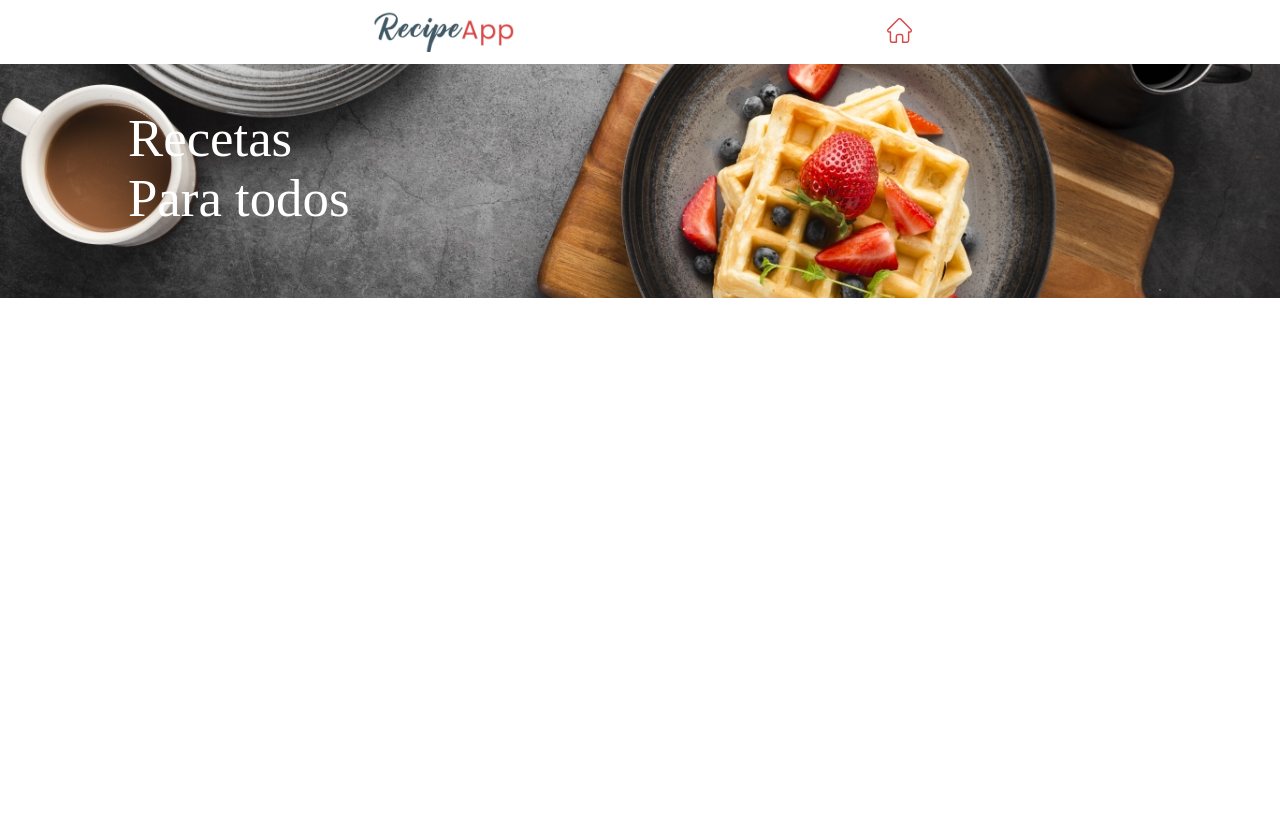
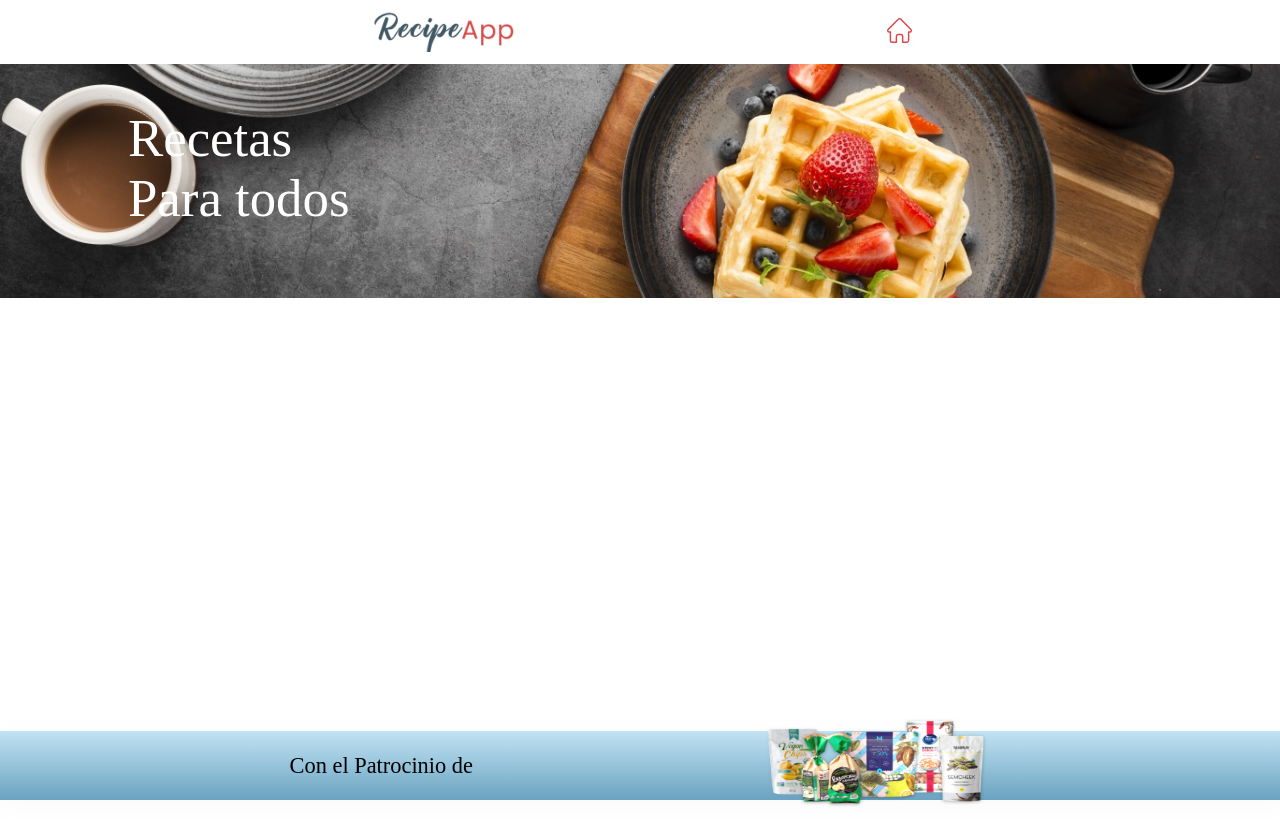
Before and after one commit to Juanpabedoyav/RecipeApp, a React (Create React App) app: page / in a window 1280 px wide. Built offline with nearby package versions, Linux system fonts and the light colour scheme; no server answers.

Commit message:
add: footer and partner image

```diff
--- /dev/null
+++ b/src/components/Footer/index.tsx
@@ -0,0 +1,19 @@
+import footerLogo from 'assets/Grupo 7610.png'
+import styles from 'styles/Footer.module.scss'
+export const Footer = () => {
+  return (
+    <footer className={styles.Footer}>
+        <ul className={styles['footer-list']}>
+            <li>
+                <p className={styles.Partner}>Con el Patrocinio de</p>
+            </li>
+            <li>
+               <figure className={styles['footer-img']}>
+                    <img src={footerLogo} alt="" />
+                </figure>
+            </li>
+        </ul>
+
+    </footer>
+  )
+}
--- a/src/router/index.tsx
+++ b/src/router/index.tsx
@@ -3,6 +3,7 @@ import { Header } from "components/Header";
 import AppContext from "context/AppContext";
 import useGetData from "hooks/useGetData";
 import { Home } from "container/Home";
+import { Footer } from "components/Footer";
 
 export const AppRouter = () => {
 const data = useGetData('https://api.spoonacular.com/recipes/complexSearch?apiKey=6439f97c50ed47cfaffd620b73f4b898')
@@ -17,6 +18,7 @@ const data = useGetData('https://api.spoonacular.com/recipes/complexSearch?apiKe
               <Route path="/" element={<Home/>}/>
           </Routes>
         </BrowserRouter>
+        <Footer />
       </AppContext.Provider>
       </>
     );
--- /dev/null
+++ b/src/styles/Footer.module.scss
@@ -0,0 +1,35 @@
+.Footer {
+  width: 100%;
+  height: 4.3rem;
+  background: transparent linear-gradient(180deg, #c2e3f3 0%, #6aa3c1 100%);
+  box-shadow: 4px 6px 23px #a9a9a911;
+  position: absolute;
+  bottom: 0;
+}
+
+.footer-list {
+  display: flex;
+  flex-direction: row;
+  justify-content: space-evenly;
+
+  li {
+    list-style: none;
+    height: 4.3rem;
+    display: flex;
+    align-items: center;
+    justify-content: center;
+    .Partner {
+      font-size: 1.4rem;
+    }
+  }
+}
+
+.footer-img {
+  width: 228px;
+  position: relative;
+  height: 6.2rem;
+  img {
+    width: 100%;
+    height: 100%;
+  }
+}
```
